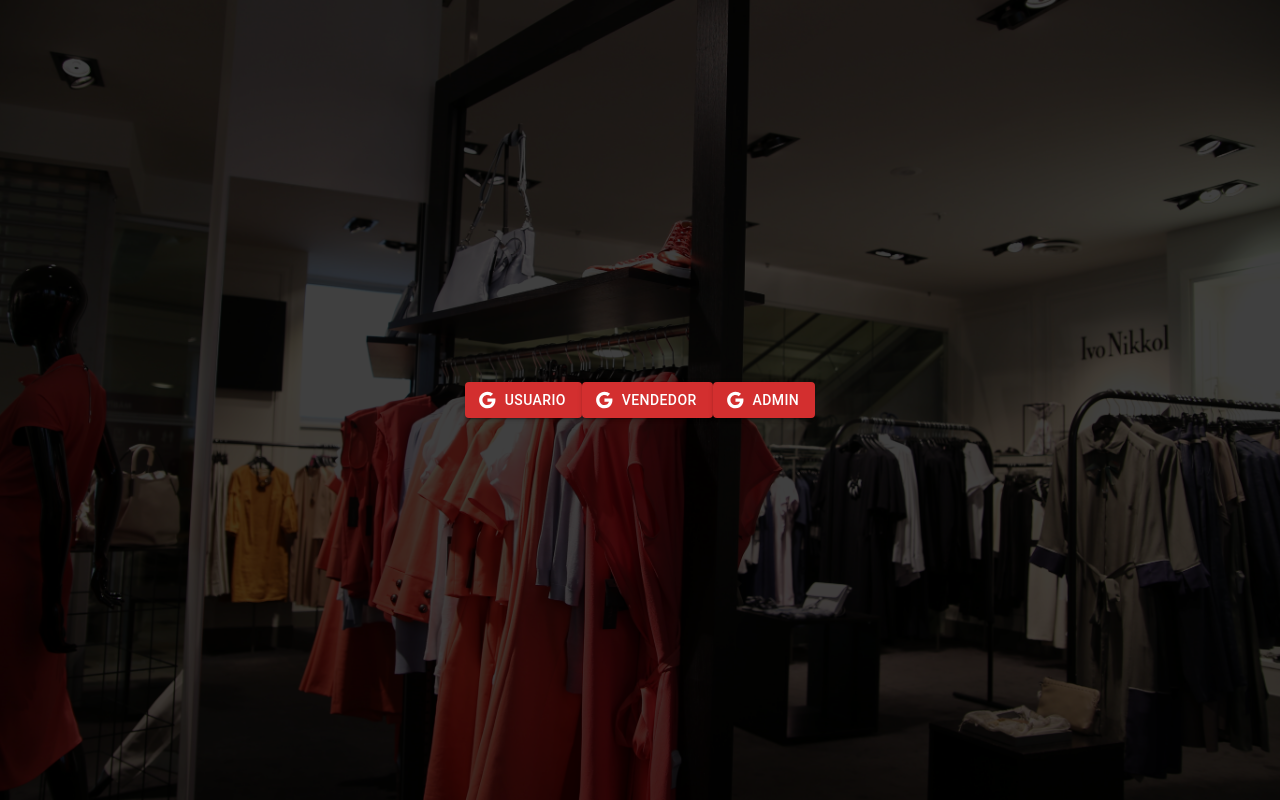
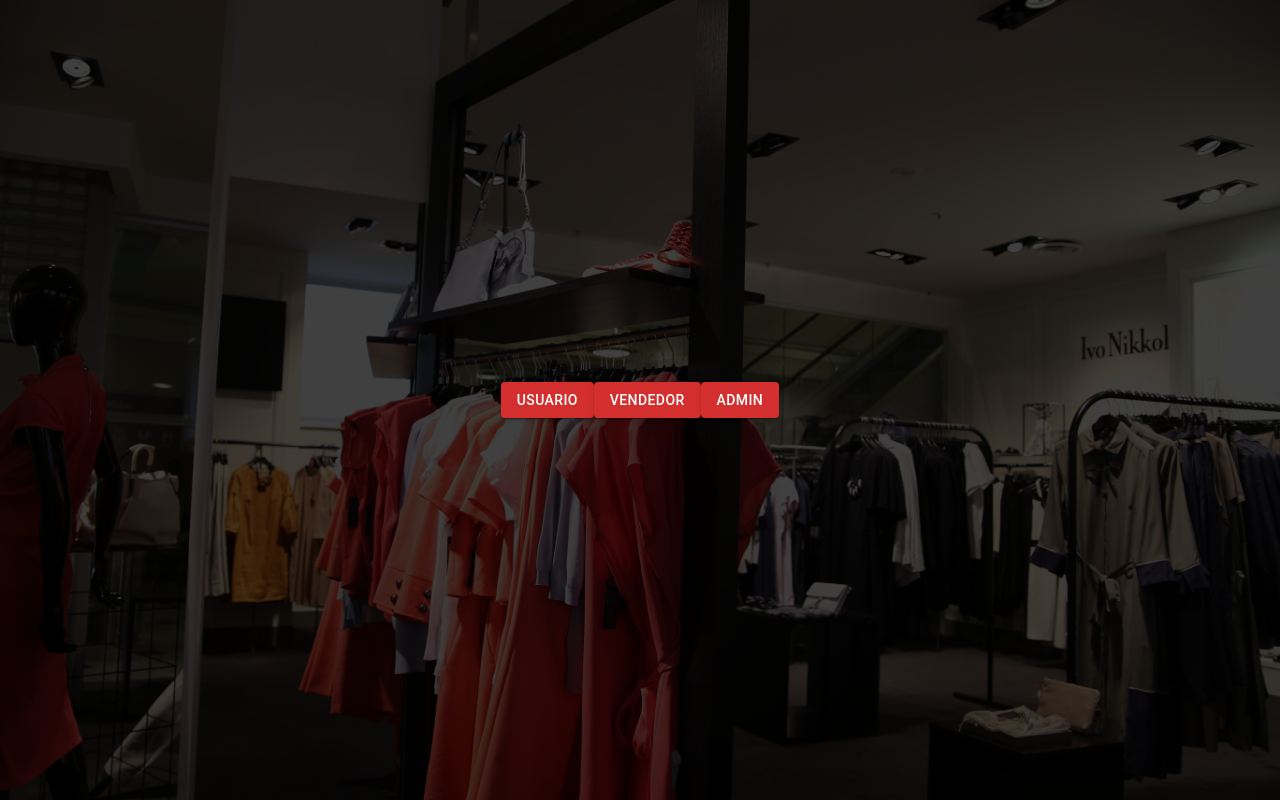
Before and after one commit to nandorodriguez/Equipo-Ciclo-3, a React (Create React App) app in the folder client/: page /dashboard in a window 1280 px wide. Built offline with nearby package versions, Linux system fonts and the light colour scheme.

Commit message:
Oauth google

```diff
--- a/client/package.json
+++ b/client/package.json
@@ -15,6 +15,7 @@
     "react": "^17.0.2",
     "react-bootstrap": "^2.0.0-rc.0",
     "react-dom": "^17.0.2",
+    "react-google-login": "^5.2.2",
     "react-redux": "^7.2.5",
     "react-router-dom": "^5.3.0",
     "react-scripts": "4.0.3",
--- a/client/src/App.js
+++ b/client/src/App.js
@@ -1,9 +1,7 @@
 import React, { useState, useEffect } from "react";
 import "./App.css";
 import Login from "./components/samuel/components/Login";
-import Producto from "./components/fernandoZuky/Producto";
-import Usuarios from "./components/edier/components/Usuarios";
-import VentasModulo from "./components/samuel/components/VentasModulo";
+import Dashboard from "./components/samuel/components/Dashboard";
 import { useSelector, useDispatch } from "react-redux";
 import { selectUser, handleLogout } from "./features/userSlice";
 import { BrowserRouter as Router, Switch, Route, Link } from "react-router-dom";
@@ -13,38 +11,14 @@ function App() {
   const dispatch = useDispatch();
   return (
     <Router>
-      <div style={{ position: "relative" }}>
-        <nav style={{ position: "fixed", width:"100%" }}>
-          <ul className="lista__links">
-            <li>
-              <Link to="/">Home</Link>
-            </li>
-            <li>
-              <Link to="/ventas">Vendedor</Link>
-            </li>
-            <li>
-              <Link to="/admin">Administrador</Link>
-            </li>
-            <li>
-              <Link to="/usuarios">Usuarios</Link>
-            </li>
-          </ul>
-        </nav>
         <Switch>
-          <Route path="/ventas">
-            <VentasModulo />
-          </Route>
-          <Route path="/admin">
-            <Producto />
-          </Route>
-          <Route path="/usuarios">
-            <Usuarios />
+          <Route path="/dashboard">
+            <Dashboard />
           </Route>
           <Route path="/">
             <Login />
           </Route>
         </Switch>
-      </div>
     </Router>
   );
 }
--- /dev/null
+++ b/client/src/components/samuel/components/Dashboard.js
@@ -0,0 +1,71 @@
+import React,{useState} from "react";
+import { handleLogin } from "../../../features/userSlice";
+import Button from "@mui/material/Button";
+import { useDispatch } from "react-redux";
+import { useHistory } from "react-router";
+import "../styles/Dashboard.css"
+
+const Home = () => {
+    const dispatch = useDispatch();
+    const history = useHistory();
+
+   const [users, setUsers] = useState([
+     {
+       id: "1",
+       name: "samuel ceron",
+       email: "est.wilder.taborda@unimilitar.edu.co",
+       role: "usuario",
+     },
+     {
+       id: "2",
+       name: "andres",
+       email: "andres@gmail.com",
+       role: "vendedor",
+     },
+     {
+       id: "3",
+       name: "perro",
+       email: "perro@gmail.com",
+       role: "admin",
+     },
+   ]);
+  return (
+    <div className="home">
+
+      <div>
+        <Button
+          variant="contained"
+          color="error"
+          onClick={() => {
+            dispatch(handleLogin(users[0]));
+            history.push("/admin");
+          }}
+        >
+          usuario
+        </Button>
+        <Button
+          variant="contained"
+          color="error"
+          onClick={() => {
+            dispatch(handleLogin(users[1]));
+            history.push("/ventas");
+          }}
+        >
+          vendedor
+        </Button>
+        <Button
+          variant="contained"
+          color="error"
+          onClick={() => {
+            dispatch(handleLogin(users[2]));
+            history.push("/admin");
+          }}
+        >
+          admin
+        </Button>
+      </div>
+    </div>
+  );
+};
+
+export default Home;
--- a/client/src/components/samuel/components/Login.js
+++ b/client/src/components/samuel/components/Login.js
@@ -1,69 +1,20 @@
-import React, { useState } from "react";
-import GoogleIcon from "@mui/icons-material/Google";
-import Button from "@mui/material/Button";
-import { useDispatch } from "react-redux";
-import { handleLogin } from "../../../features/userSlice";
+import React from "react";
+import {GoogleLogin} from "react-google-login";
 import "../styles/Login.css";
-import { useHistory } from "react-router";
 
 const Login = () => {
-  const history = useHistory();
-  const dispatch = useDispatch();
-  const [users, setUsers] = useState([
-    {
-      id: "1",
-      name: "samuel ceron",
-      email: "est.wilder.taborda@unimilitar.edu.co",
-      role: "usuario",
-    },
-    {
-      id: "2",
-      name: "andres",
-      email: "andres@gmail.com",
-      role: "vendedor",
-    },
-    {
-      id: "3",
-      name: "perro",
-      email: "perro@gmail.com",
-      role: "admin",
-    },
-  ]);
+  const responseGoogle = (response) => {
+    console.log(response);
+  };
   return (
     <div className="login">
-      <Button
-        variant="contained"
-        color="error"
-        startIcon={<GoogleIcon />}
-        onClick={() => {
-          dispatch(handleLogin(users[0]));
-          history.push("/admin");
-        }}
-      >
-        usuario
-      </Button>
-      <Button
-        variant="contained"
-        color="error"
-        startIcon={<GoogleIcon />}
-        onClick={() => {
-          dispatch(handleLogin(users[1]));
-          history.push("/ventas");
-        }}
-      >
-        vendedor
-      </Button>
-      <Button
-        variant="contained"
-        color="error"
-        startIcon={<GoogleIcon />}
-        onClick={() => {
-          dispatch(handleLogin(users[2]));
-          history.push("/admin");
-        }}
-      >
-        admin
-      </Button>
+      <GoogleLogin
+        clientId="1067132800144-dgmcci3mba0sro4o6lbvr8b6vk1cn5pj.apps.googleusercontent.com"
+        buttonText="Login"
+        onSuccess={() => responseGoogle()}
+        onFailure={() => responseGoogle()}
+        cookiePolicy={"single_host_origin"}
+      />
     </div>
   );
 };
--- /dev/null
+++ b/client/src/components/samuel/styles/Dashboard.css
@@ -0,0 +1,22 @@
+.home {
+  display: flex;
+  justify-content: center;
+  align-items: center;
+  height: 100vh;
+  width: 100%;
+  position: relative;
+  background: #000;
+}
+.home::before {
+  content: "";
+  background-image: url("../images/banner.jpg");
+  background-size: cover;
+  background-position: center center;
+  background-repeat: no-repeat;
+  position: absolute;
+  top: 0px;
+  right: 0px;
+  bottom: 0px;
+  left: 0px;
+  opacity: 0.25;
+}
--- a/client/src/components/samuel/styles/Login.css
+++ b/client/src/components/samuel/styles/Login.css
@@ -7,16 +7,3 @@
   position: relative;
   background: #000;
 }
-.login::before {
-  content: "";
-  background-image: url("../images/banner.jpg");
-  background-size: cover;
-  background-position: center center;
-  background-repeat: no-repeat;
-  position: absolute;
-  top: 0px;
-  right: 0px;
-  bottom: 0px;
-  left: 0px;
-  opacity: 0.25;
-}
```
Also changed, not shown: 2 other files (tests, documents, lock files or other folders).
